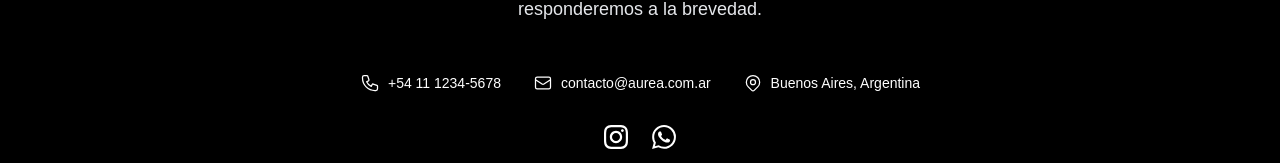
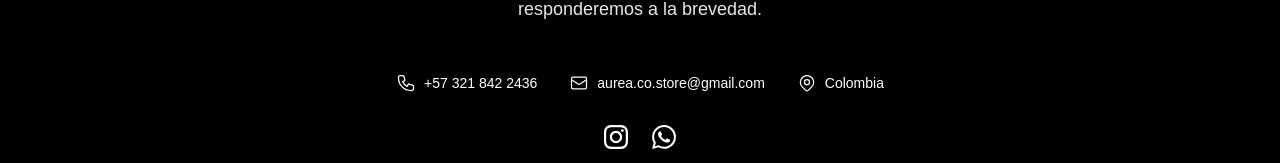
Before and after one commit to LeooQuipildor/Aurea-Ecommerce, a React (Vite) app in the folder client/: page /contacto in a window 1280 px wide. Shown: the part 346-509 px from the top of the page. Built offline with nearby package versions, Linux system fonts and the light colour scheme; no server answers; a web font is replaced by a local one.

Commit message:
Actualizada toda la informacion de contacto: telefono +57 321 842 2436 y ubicacion Colombia

```diff
--- a/client/src/pages/ContactPage.jsx
+++ b/client/src/pages/ContactPage.jsx
@@ -91,7 +91,7 @@ const ContactPage = () => {
                   d="M3 5a2 2 0 012-2h3.28a1 1 0 01.948.684l1.498 4.493a1 1 0 01-.502 1.21l-2.257 1.13a11.042 11.042 0 005.516 5.516l1.13-2.257a1 1 0 011.21-.502l4.493 1.498a1 1 0 01.684.949V19a2 2 0 01-2 2h-1C9.716 21 3 14.284 3 6V5z"
                 />
               </svg>
-              <span className="text-sm text-white">+54 11 1234-5678</span>
+              <span className="text-sm text-white">+57 321 842 2436</span>
             </div>
 
             <div className="flex items-center gap-2">
@@ -108,7 +108,9 @@ const ContactPage = () => {
                   d="M3 8l7.89 5.26a2 2 0 002.22 0L21 8M5 19h14a2 2 0 002-2V7a2 2 0 00-2-2H5a2 2 0 00-2 2v10a2 2 0 002 2z"
                 />
               </svg>
-              <span className="text-sm text-white">contacto@aurea.com.ar</span>
+              <span className="text-sm text-white">
+                aurea.co.store@gmail.com
+              </span>
             </div>
 
             <div className="flex items-center gap-2">
@@ -131,9 +133,7 @@ const ContactPage = () => {
                   d="M15 11a3 3 0 11-6 0 3 3 0 016 0z"
                 />
               </svg>
-              <span className="text-sm text-white">
-                Buenos Aires, Argentina
-              </span>
+              <span className="text-sm text-white">Colombia</span>
             </div>
           </div>
 
```
